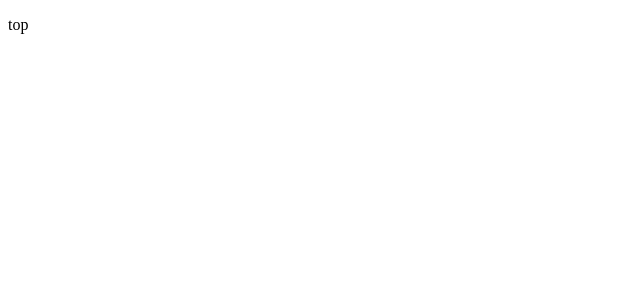
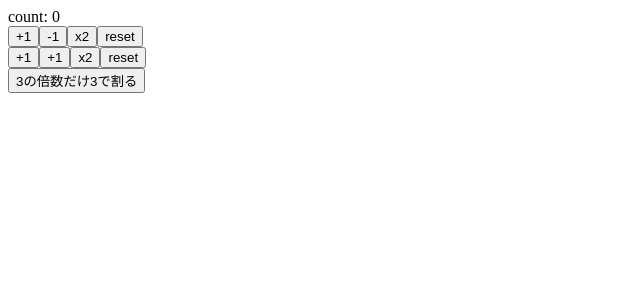
Before and after one commit to wakazoku/sample_react_hooks, a React (Create React App) app: page / in a window 1280 px wide. Shown: the top 300 px of the page, without its empty margins (0-640 px from the left). Built offline with nearby package versions, Linux system fonts and the light colour scheme.

Commit message:
useStateでstateを操作する

```diff
--- a/src/App.js
+++ b/src/App.js
@@ -1,13 +1,40 @@
-import React from "react";
+import React, { useState } from "react";
 
-function App() {
+const App = () => {
+  const [count, setCount] = useState(0);
+  const increment = () => setCount(count + 1);
+  const decrement = () => setCount(count - 1);
+  const double = () => setCount(count * 2);
+  const reset = () => setCount(0);
+  const increment2 = () => setCount((previousCount) => previousCount + 1);
+  const decrement2 = () => setCount((previousCount) => previousCount - 1);
+  const double2 = () => setCount((previousCount) => previousCount * 2);
+  const reset2 = () => setCount(() => 0);
+  const devide3 = () =>
+    setCount((previousCount) =>
+      previousCount % 3 === 0 ? previousCount / 3 : previousCount
+    );
+
   return (
-    <div className="App">
-      <header className="App-header">
-        <p>top</p>
-      </header>
-    </div>
+    <>
+      <div>count: {count}</div>
+      <div>
+        <button onClick={increment}>+1</button>
+        <button onClick={decrement}>-1</button>
+        <button onClick={double}>x2</button>
+        <button onClick={reset}>reset</button>
+      </div>
+      <div>
+        <button onClick={increment2}>+1</button>
+        <button onClick={decrement2}>+1</button>
+        <button onClick={double2}>x2</button>
+        <button onClick={reset2}>reset</button>
+      </div>
+      <div>
+        <button onClick={devide3}>3の倍数だけ3で割る</button>
+      </div>
+    </>
   );
-}
+};
 
 export default App;
```
